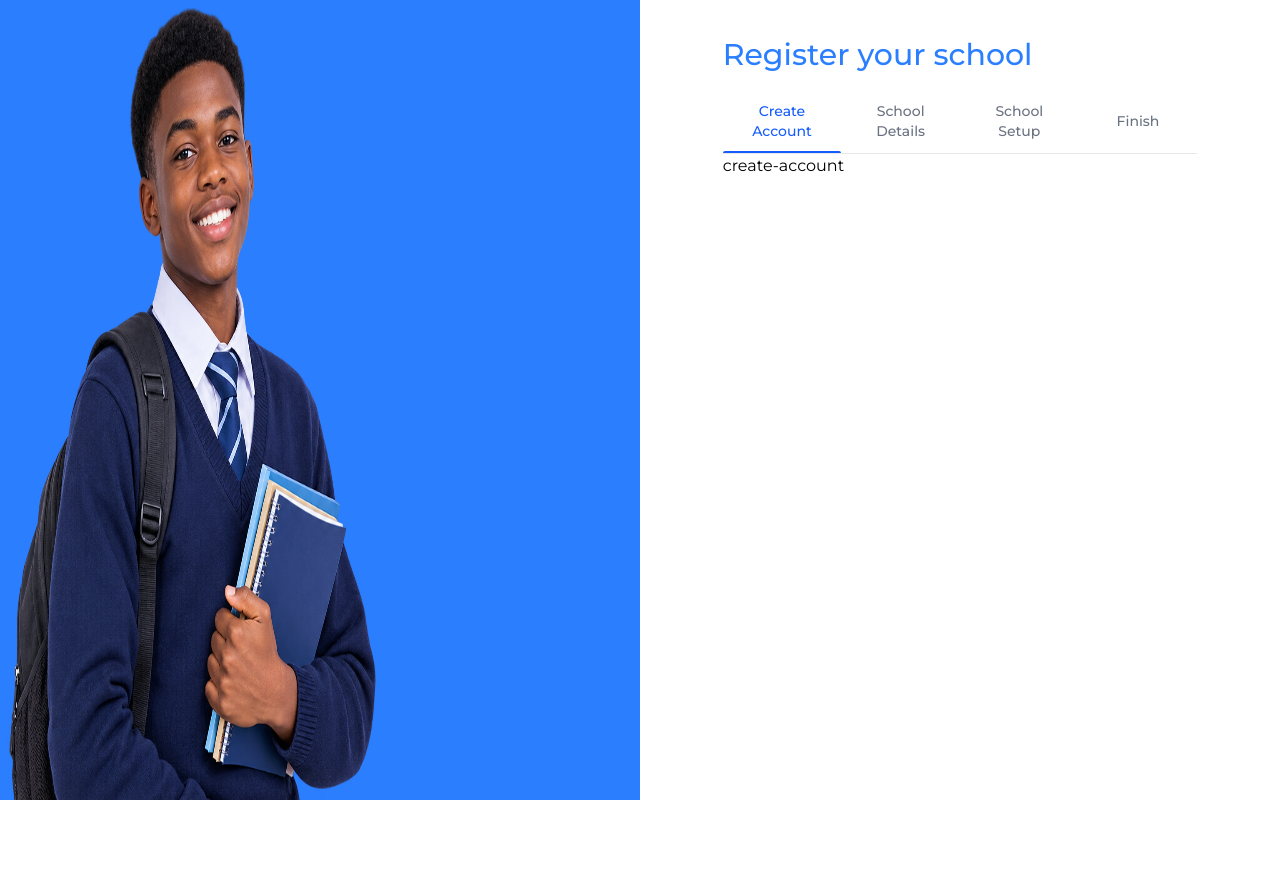
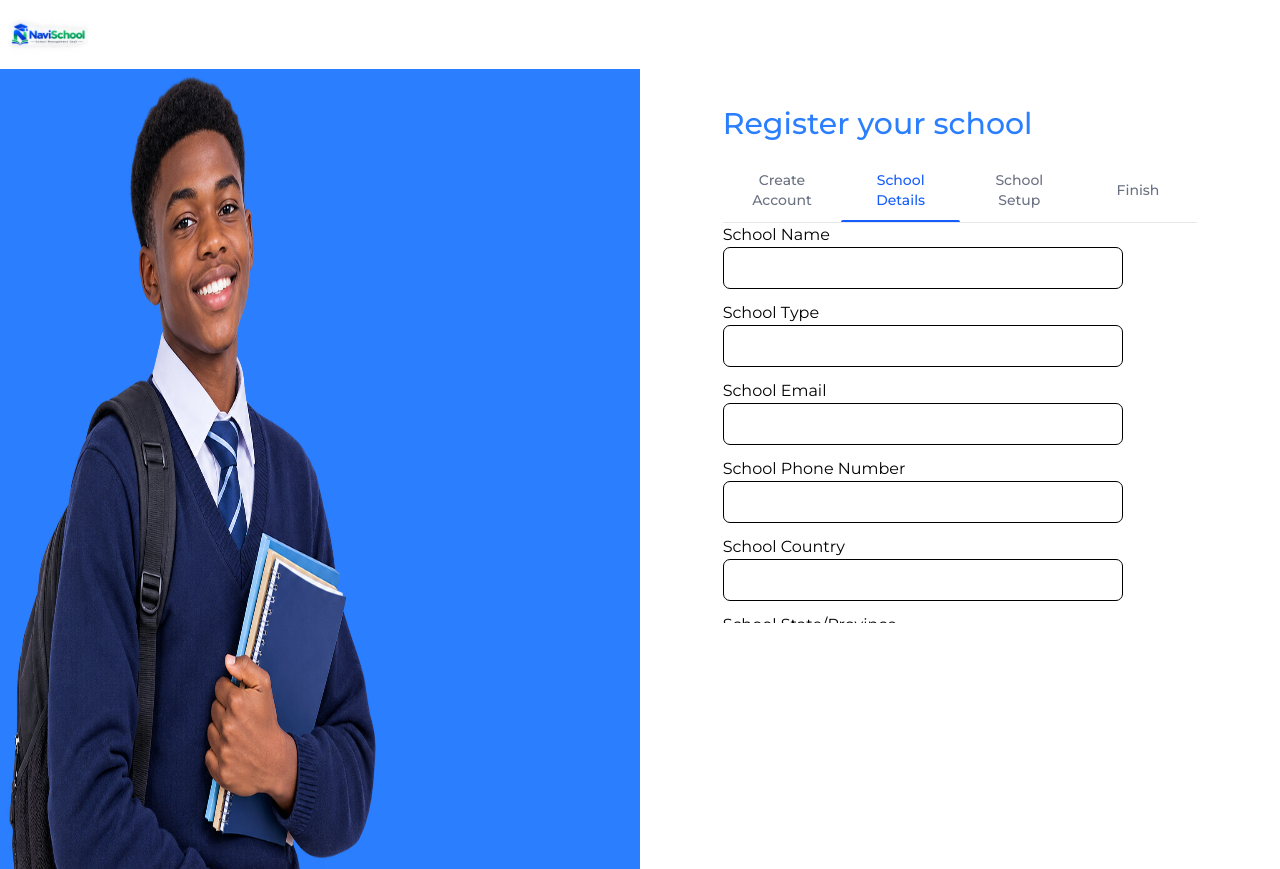
Before and after one commit to makinde-ayooluwa/Scholartix, a React (Vite) app: page /auth in a window 1280 px wide. Both pictures are taken after a click on the element "Register your school now". Before the commit the page ends 800 px from the top, so only its background shows below. Built offline with nearby package versions, Linux system fonts and the light colour scheme.

Commit message:
auth pages initializations

```diff
--- a/src/layouts/authLayout.jsx
+++ b/src/layouts/authLayout.jsx
@@ -3,10 +3,12 @@ import { useState } from "react"
 import AuthImage from "../assets/images/boy-holding-book.png"
 import Login from "../pages/login"
 import Register from "../pages/register";
+import Header from "./header";
 export default function AuthLayout() {
     const [auth, setAuth] = useState("login");
     return (
         <>
+        <Header showButton={false} />
             <div className="grid md:grid-cols-2 h-screen">
                 <div className="bg-blue-500 hidden md:flex align-middle justify-center">
                     <img className="justify-self-center" src={AuthImage} alt="" />
--- a/src/layouts/header.jsx
+++ b/src/layouts/header.jsx
@@ -1,15 +1,16 @@
 import { Link } from "react-router-dom"
 import Logo from "../assets/images/logo.png"
-export default function Header() {
+export default function Header({showButton = true}) {
     return <div className="w-full bg-white">
         <div className="flex justify-between p-2">
             <img src={Logo} alt="NaviSchool Logo" width={80} />
-            <Link to={"/auth"}>
+            {showButton && <Link to={"/auth"}>
                 <button className="bg-green-600 cursor-pointer text-white p-3 rounded-[30px] font-bold text-center">
                     <i className="bi bi-box-arrow-right px-1"></i>
                     <span>Login / Register</span>
                 </button>
             </Link>
+            }
         </div>
     </div>
 }
--- a/src/pages/register.jsx
+++ b/src/pages/register.jsx
@@ -1,7 +1,14 @@
 import { useState } from "react"
 
 export default function Register({ setAuth }) {
-    const [currentTab, setCurrentTab] = useState("create-account")
+    const [currentTab, setCurrentTab] = useState("school-details");
+    const [userData, setUserData] = useState({});
+    const [schoolData, setSchoolData] = useState({});
+    function NextButton(){
+        return <>
+        <button className="bg-green-600">Next</button>
+        </>
+    }
     const tabs = [
         {
             title: "Create Account",
@@ -29,12 +36,11 @@ export default function Register({ setAuth }) {
                 {tabs.map(({ title, id }) => (
                     <button
                         key={id}
-                        onClick={() => setCurrentTab(id)}
                         className={
                             `flex-1 py-3 px-4 text-sm font-medium transition-all duration-200 relative
                             ${currentTab === id
                                 ? "text-blue-600"
-                                : "text-gray-500 hover:text-gray-700"
+                                : "text-gray-500"
                             }
                         `}
                     >
@@ -46,7 +52,136 @@ export default function Register({ setAuth }) {
                     </button>
                 ))}
             </div>
-            {currentTab}
+
+            <div className="grid gap-3 w-full h-100 overflow-y-scroll scrollbar-none">
+                {currentTab == "create-account" &&
+                    <>
+                        <div className="grid w-full justify-start">
+                            <p>Fullname</p>
+                            <input
+                                value={userData?.fullname}
+                                onInput={
+                                    (e) => setUserData({ ...userData, fullname: e.target.value })
+                                }
+                                className="border w-100 p-2 rounded-[7px] outline-blue-500" type="text" name="" id="" />
+                        </div>
+                        <div className="grid w-full justify-start">
+                            <p>Email</p>
+                            <input
+                                value={userData?.email}
+                                onInput={
+                                    (e) => setUserData({ ...userData, email: e.target.value })
+                                }
+                                className="border w-100 p-2 rounded-[7px] outline-blue-500" type="email" name="" id="" />
+                        </div>
+                        <div className="grid w-full justify-start">
+                            <p>Phone number</p>
+                            <input
+                                value={userData?.phone}
+                                onInput={
+                                    (e) => setUserData({ ...userData, phone: e.target.value })
+                                }
+                                className="border w-100 p-2 rounded-[7px] outline-blue-500" type="tel" name="" id="" />
+                        </div>
+                        <div className="grid w-full justify-start">
+                            <p>Role</p>
+                            <input
+                                value={userData?.role}
+                                onInput={
+                                    (e) => setUserData({ ...userData, role: e.target.value })
+                                }
+                                className="border w-100 p-2 rounded-[7px] outline-blue-500" type="text" name="" id="" />
+                        </div>
+                        <div className="grid w-full justify-start">
+                            <p>Password</p>
+                            <input
+                                value={userData?.password}
+                                onInput={
+                                    (e) => setUserData({ ...userData, password: e.target.value })
+                                }
+                                className="border w-100 p-2 rounded-[7px] outline-blue-500" type="password" name="" id="" />
+                        </div>
+                        <NextButton />
+                    </>
+                }
+                {currentTab == "school-details" &&
+                    <>
+                        <div className="grid w-full justify-start">
+                            <p>School Name</p>
+                            <input
+                                value={schoolData?.name}
+                                onInput={
+                                    (e) => setSchoolData({ ...schoolData, name: e.target.value })
+                                }
+                                className="border w-100 p-2 rounded-[7px] outline-blue-500" type="text" name="" id="" />
+                        </div>
+                        <div className="grid w-full justify-start">
+                            <p>School Type</p>
+                            <input
+                                value={schoolData?.type}
+                                onInput={
+                                    (e) => setSchoolData({ ...schoolData, type: e.target.value })
+                                }
+                                className="border w-100 p-2 rounded-[7px] outline-blue-500" type="text" name="" id="" />
+                        </div>
+                        <div className="grid w-full justify-start">
+                            <p>School Email</p>
+                            <input
+                                value={schoolData?.email}
+                                onInput={
+                                    (e) => setSchoolData({ ...schoolData, email: e.target.value })
+                                }
+                                className="border w-100 p-2 rounded-[7px] outline-blue-500" type="email" name="" id="" />
+                        </div>
+                        <div className="grid w-full justify-start">
+                            <p>School Phone Number</p>
+                            <input
+                                value={schoolData?.phone}
+                                onInput={
+                                    (e) => setSchoolData({ ...schoolData, phone: e.target.value })
+                                }
+                                className="border w-100 p-2 rounded-[7px] outline-blue-500" type="tel" name="" id="" />
+                        </div>
+                        <div className="grid w-full justify-start">
+                            <p>School Country</p>
+                            <input
+                                value={schoolData?.country}
+                                onInput={
+                                    (e) => setSchoolData({ ...schoolData, country: e.target.value })
+                                }
+                                className="border w-100 p-2 rounded-[7px] outline-blue-500" type="text" name="" id="" />
+                        </div>
+                        <div className="grid w-full justify-start">
+                            <p>School State/Province</p>
+                            <input
+                                value={schoolData?.state}
+                                onInput={
+                                    (e) => setSchoolData({ ...schoolData, state: e.target.value })
+                                }
+                                className="border w-100 p-2 rounded-[7px] outline-blue-500" type="text" name="" id="" />
+                        </div>
+                        <div className="grid w-full justify-start">
+                            <p>School City</p>
+                            <input
+                                value={schoolData?.city}
+                                onInput={
+                                    (e) => setSchoolData({ ...schoolData, city: e.target.value })
+                                }
+                                className="border w-100 p-2 rounded-[7px] outline-blue-500" type="text" name="" id="" />
+                        </div>
+                        <div className="grid w-full justify-start">
+                            <p>School Address</p>
+                            <input
+                                value={schoolData?.address}
+                                onInput={
+                                    (e) => setSchoolData({ ...schoolData, address: e.target.value })
+                                }
+                                className="border w-100 p-2 rounded-[7px] outline-blue-500" type="text" name="" id="" />
+                        </div>
+                    </>
+                }
+            </div>
+
         </div>
     </>
 }
```
